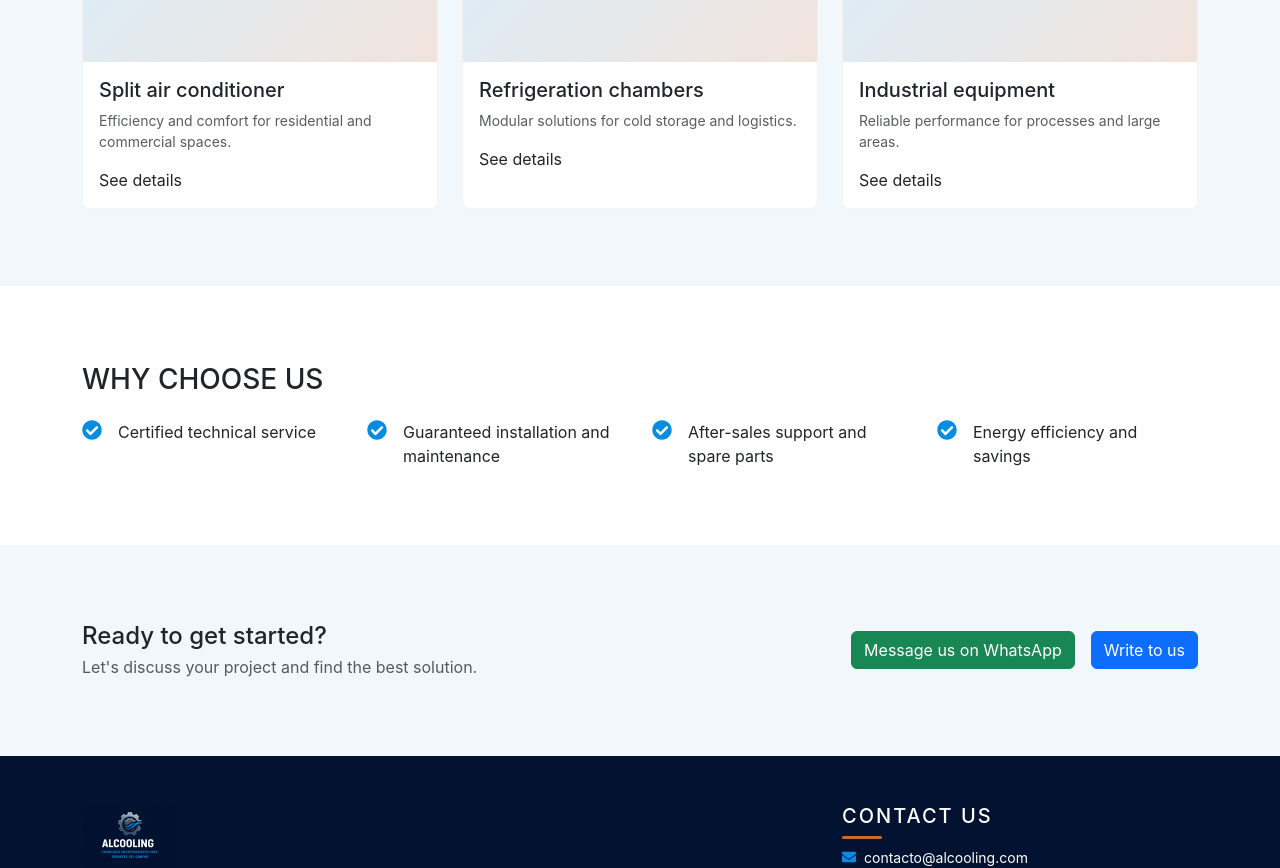
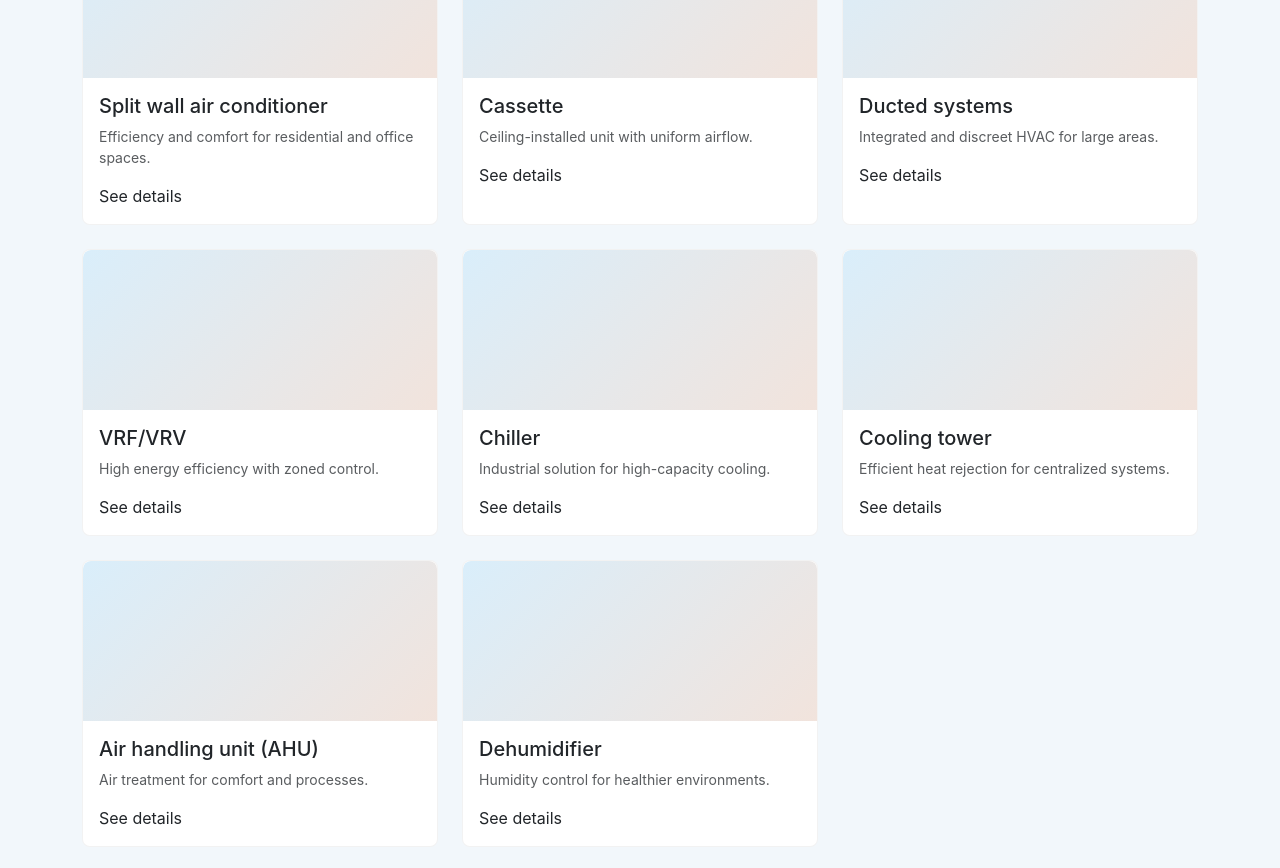
Before and after one commit to jAlejandroGM/advancedline-cooling-web, a React (Vite) app: page / in a window 1280 px wide. Shown: the part 1180-2048 px from the top of the page. Built offline with nearby package versions, Linux system fonts and the light colour scheme.

Commit message:
feat: add product data and enhance Home page with product listings and styles

```diff
--- /dev/null
+++ b/src/data/products.js
@@ -0,0 +1,60 @@
+const products = [
+  {
+    id: "split-wall",
+    slug: "split-wall",
+    name: "Aire acondicionado Split Wall",
+    shortDesc: "Eficiencia y confort para espacios residenciales y oficinas.",
+    featured: true,
+  },
+  {
+    id: "cassette",
+    slug: "cassette",
+    name: "Cassette",
+    shortDesc: "Instalación en techo con flujo de aire uniforme.",
+    featured: true,
+  },
+  {
+    id: "ducted",
+    slug: "ductos",
+    name: "Sistemas Ductados",
+    shortDesc: "Climatización integral y discreta para grandes áreas.",
+    featured: true,
+  },
+  {
+    id: "vrf",
+    slug: "vrf",
+    name: "VRF/VRV",
+    shortDesc: "Alta eficiencia energética y control zonificado.",
+    featured: true,
+  },
+  {
+    id: "chiller",
+    slug: "chiller",
+    name: "Chiller",
+    shortDesc: "Solución industrial para enfriamiento de gran capacidad.",
+    featured: true,
+  },
+  {
+    id: "cooling-tower",
+    slug: "torre-enfriamiento",
+    name: "Torre de Enfriamiento",
+    shortDesc: "Disipación térmica eficiente para sistemas centralizados.",
+    featured: true,
+  },
+  {
+    id: "air-handler",
+    slug: "manejadora-aire",
+    name: "Manejadora de Aire (AHU)",
+    shortDesc: "Tratamiento de aire para confort y procesos.",
+    featured: true,
+  },
+  {
+    id: "dehumidifier",
+    slug: "deshumidificador",
+    name: "Deshumidificador",
+    shortDesc: "Control de humedad para ambientes saludables.",
+    featured: true,
+  },
+];
+
+export default products;
--- a/src/locales/en/translation.json
+++ b/src/locales/en/translation.json
@@ -45,21 +45,7 @@
       "title": "Featured products",
       "subtitle": "A selection of our most requested lines",
       "viewAll": "View all",
-      "cta": "See details",
-      "items": [
-        {
-          "title": "Split air conditioner",
-          "desc": "Efficiency and comfort for residential and commercial spaces."
-        },
-        {
-          "title": "Refrigeration chambers",
-          "desc": "Modular solutions for cold storage and logistics."
-        },
-        {
-          "title": "Industrial equipment",
-          "desc": "Reliable performance for processes and large areas."
-        }
-      ]
+      "cta": "See details"
     },
     "why": {
       "title": "Why choose us",
@@ -77,5 +63,39 @@
       "whatsapp": "Message us on WhatsApp",
       "contact": "Write to us"
     }
+  },
+  "products": {
+    "split-wall": {
+      "title": "Split wall air conditioner",
+      "desc": "Efficiency and comfort for residential and office spaces."
+    },
+    "cassette": {
+      "title": "Cassette",
+      "desc": "Ceiling-installed unit with uniform airflow."
+    },
+    "ducted": {
+      "title": "Ducted systems",
+      "desc": "Integrated and discreet HVAC for large areas."
+    },
+    "vrf": {
+      "title": "VRF/VRV",
+      "desc": "High energy efficiency with zoned control."
+    },
+    "chiller": {
+      "title": "Chiller",
+      "desc": "Industrial solution for high-capacity cooling."
+    },
+    "cooling-tower": {
+      "title": "Cooling tower",
+      "desc": "Efficient heat rejection for centralized systems."
+    },
+    "air-handler": {
+      "title": "Air handling unit (AHU)",
+      "desc": "Air treatment for comfort and processes."
+    },
+    "dehumidifier": {
+      "title": "Dehumidifier",
+      "desc": "Humidity control for healthier environments."
+    }
   }
 }
--- a/src/locales/es/translation.json
+++ b/src/locales/es/translation.json
@@ -45,21 +45,7 @@
       "title": "Productos destacados",
       "subtitle": "Una selección de nuestras líneas más solicitadas",
       "viewAll": "Ver todos",
-      "cta": "Ver detalles",
-      "items": [
-        {
-          "title": "Aire acondicionado split",
-          "desc": "Eficiencia y confort para espacios residenciales y comerciales."
-        },
-        {
-          "title": "Cámaras de refrigeración",
-          "desc": "Soluciones modulares para conservación y logística en frío."
-        },
-        {
-          "title": "Equipos industriales",
-          "desc": "Rendimiento confiable para procesos y grandes superficies."
-        }
-      ]
+      "cta": "Ver detalles"
     },
     "why": {
       "title": "¿Por qué elegirnos?",
@@ -77,5 +63,39 @@
       "whatsapp": "Escríbenos por WhatsApp",
       "contact": "Escríbenos"
     }
+  },
+  "products": {
+    "split-wall": {
+      "title": "Aire acondicionado Split Wall",
+      "desc": "Eficiencia y confort para espacios residenciales y oficinas."
+    },
+    "cassette": {
+      "title": "Cassette",
+      "desc": "Instalación en techo con flujo de aire uniforme."
+    },
+    "ducted": {
+      "title": "Sistemas Ductados",
+      "desc": "Climatización integral y discreta para grandes áreas."
+    },
+    "vrf": {
+      "title": "VRF/VRV",
+      "desc": "Alta eficiencia energética y control zonificado."
+    },
+    "chiller": {
+      "title": "Chiller",
+      "desc": "Solución industrial para enfriamiento de gran capacidad."
+    },
+    "cooling-tower": {
+      "title": "Torre de Enfriamiento",
+      "desc": "Disipación térmica eficiente para sistemas centralizados."
+    },
+    "air-handler": {
+      "title": "Manejadora de Aire (AHU)",
+      "desc": "Tratamiento de aire para confort y procesos."
+    },
+    "dehumidifier": {
+      "title": "Deshumidificador",
+      "desc": "Control de humedad para ambientes saludables."
+    }
   }
 }
--- a/src/pages/Home/Home.jsx
+++ b/src/pages/Home/Home.jsx
@@ -1,9 +1,9 @@
-// Intentionally left blank to remove duplicate initial implementation
 import React from "react";
 import { Link } from "react-router-dom";
 import { useTranslation } from "react-i18next";
 import styles from "./Home.module.css";
 import { FaCheckCircle } from "react-icons/fa";
+import products from "../../data/products";
 
 const Home = () => {
   const { t } = useTranslation();
@@ -18,7 +18,7 @@ const Home = () => {
         <div className="container">
           <div className="row">
             <div className="col-12 col-lg-8 py-md-4 d-flex flex-column gap-2">
-              <h1 className={`display-5 fw-bold ${styles.heroTitle}`}>
+              <h1 className={`display-5 fw-bold ${styles.sectionTitle}`}>
                 {t("home.hero.title")}
               </h1>
               <p className="lead">{t("home.hero.subtitle")}</p>
@@ -51,7 +51,10 @@ const Home = () => {
         <div className="container">
           <div className="row align-items-center g-4">
             <div className="col-12 col-md-6">
-              <h2 id="home-about-title" className="h3 mb-3 text-uppercase">
+              <h2
+                id="home-about-title"
+                className={`h3 mb-3 text-uppercase ${styles.sectionTitle}`}
+              >
                 {t("home.about.title")}
               </h2>
               <p className="lead mb-0">{t("home.about.text")}</p>
@@ -71,7 +74,10 @@ const Home = () => {
         <div className="container">
           <div className="d-flex justify-content-between align-items-end mb-4">
             <div>
-              <h2 id="home-products-title" className="h3 mb-1 text-uppercase">
+              <h2
+                id="home-products-title"
+                className={`h3 mb-1 text-uppercase ${styles.sectionTitle}`}
+              >
                 {t("home.products.title")}
               </h2>
               <p className="text-muted mb-0 small">
@@ -86,24 +92,26 @@ const Home = () => {
           </div>
 
           <div className="row g-4">
-            {t("home.products.items", { returnObjects: true }).map(
-              (item, idx) => (
-                <div key={idx} className="col-12 col-sm-6 col-lg-4">
+            {products.map((p) => {
+              const titleKey = `products.${p.id}.title`;
+              const descKey = `products.${p.id}.desc`;
+              const title = t(titleKey, { defaultValue: p.name });
+              const desc = t(descKey, { defaultValue: p.shortDesc });
+              return (
+                <div key={p.id} className="col-12 col-sm-6 col-lg-4">
                   <div className={`card h-100 ${styles.productCard}`}>
                     <div className={styles.productThumb} aria-hidden="true" />
                     <div className="card-body">
-                      <h3 className="h5 card-title">{item.title}</h3>
-                      <p className="card-text small text-muted mb-3">
-                        {item.desc}
-                      </p>
+                      <h3 className="h5 card-title">{title}</h3>
+                      <p className="card-text small text-muted mb-3">{desc}</p>
                       <Link to="/productos" className="stretched-link">
                         {t("home.products.cta")}
                       </Link>
                     </div>
                   </div>
                 </div>
-              )
-            )}
+              );
+            })}
           </div>
 
           <div className="d-sm-none mt-4">
@@ -117,7 +125,10 @@ const Home = () => {
       {/* Why choose us */}
       <section className={styles.section} aria-labelledby="home-why-title">
         <div className="container">
-          <h2 id="home-why-title" className="h3 mb-4 text-uppercase">
+          <h2
+            id="home-why-title"
+            className={`h3 mb-4 text-uppercase ${styles.sectionTitle}`}
+          >
             {t("home.why.title")}
           </h2>
           <div className="row g-4">
@@ -143,7 +154,9 @@ const Home = () => {
         <div className="container">
           <div className="row align-items-center gy-3">
             <div className="col-12 col-md-8">
-              <h2 className="h4 mb-1">{t("home.cta.title")}</h2>
+              <h2 className={`h4 mb-1 ${styles.sectionTitle}`}>
+                {t("home.cta.title")}
+              </h2>
               <p className="mb-0 text-muted">{t("home.cta.subtitle")}</p>
             </div>
             <div className="col-12 col-md-4 d-flex gap-3 justify-content-md-end">
--- a/src/pages/Home/Home.module.css
+++ b/src/pages/Home/Home.module.css
@@ -12,10 +12,10 @@
   color: var(--color-white);
 }
 
-.heroTitle {
+.sectionTitle {
   position: relative;
 }
-.heroTitle::after {
+.sectionTitle::after {
   content: "";
   display: block;
   width: 48px;
@@ -72,10 +72,24 @@
     var(--color-wood) 100%
   );
   opacity: 0.85;
+  transition: transform 0.3s ease, box-shadow 0.3s ease;
+  will-change: transform;
 }
 
 .productCard {
   border: 1px solid rgba(0, 0, 0, 0.05);
+  border-radius: 0.5rem;
+  overflow: hidden; /* prevent media overflow when scaling */
+  transition: transform 0.25s ease, box-shadow 0.25s ease,
+    border-color 0.25s ease;
+  will-change: transform;
+}
+
+.productCard:focus-within {
+  transform: translateY(-2px);
+  box-shadow: 0 0 0 0.2rem rgba(200, 106, 44, 0.25),
+    0 8px 20px rgba(3, 18, 49, 0.12);
+  border-color: rgba(3, 18, 49, 0.15);
 }
 
 .productThumb {
@@ -85,6 +99,32 @@
     rgba(3, 141, 226, 0.15),
     rgba(164, 69, 21, 0.15)
   );
+  border-top-left-radius: inherit;
+  border-top-right-radius: inherit;
+  transition: transform 0.3s ease;
+}
+
+@media (hover: hover) and (pointer: fine) {
+  .productCard:hover {
+    transform: translateY(-4px);
+    box-shadow: 0 10px 24px rgba(3, 18, 49, 0.12);
+    border-color: rgba(3, 18, 49, 0.15);
+  }
+  .productCard:hover .productThumb {
+    transform: scale(1.02);
+  }
+  .aboutIllustration:hover {
+    transform: scale(1.02);
+    box-shadow: 0 10px 24px rgba(3, 18, 49, 0.25);
+  }
+}
+
+@media (prefers-reduced-motion: reduce) {
+  .aboutIllustration,
+  .productCard,
+  .productThumb {
+    transition: none;
+  }
 }
 
 .benefitIcon {
```
